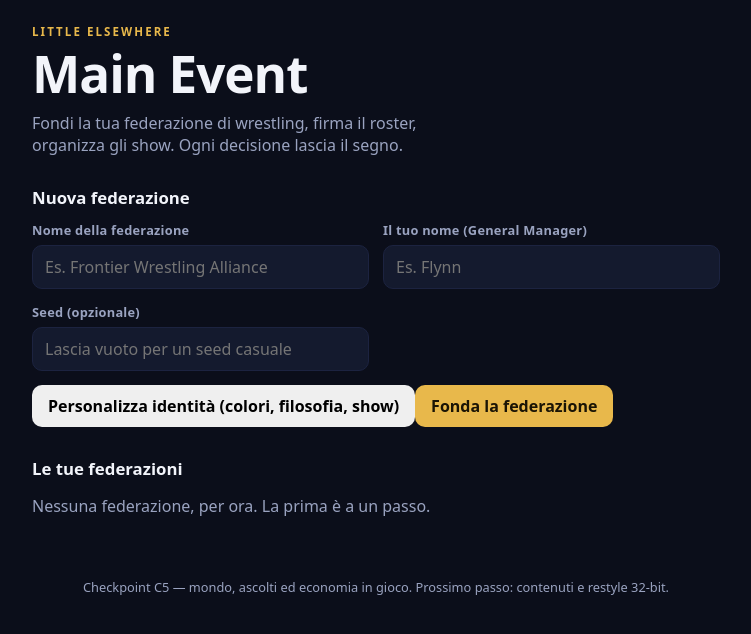
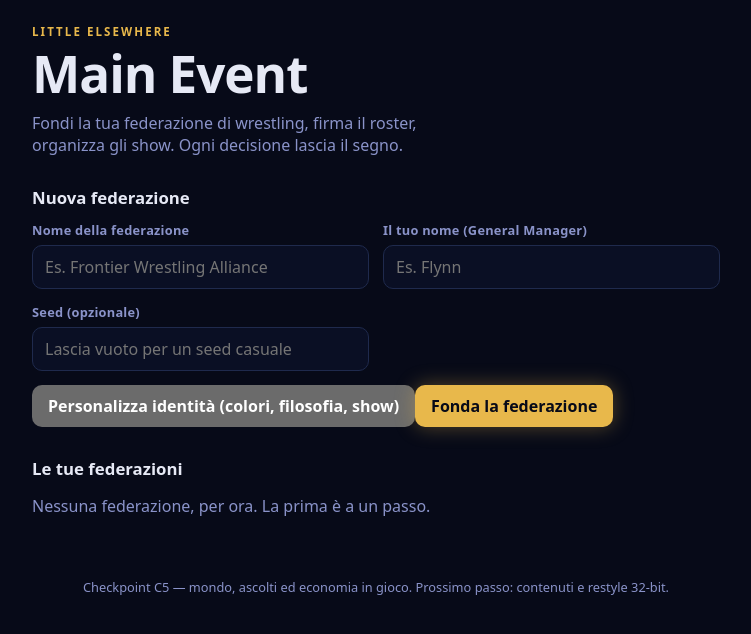
Before and after one commit to elsewhere-s0ph/main-event, a React (Vite) app: page / in a window 1280 px wide. Shown: the top 634 px of the page, without its empty margins (264-1015 px from the left). Built offline with nearby package versions, Linux system fonts and the light colour scheme.

Commit message:
feat(restyle): token «Notte di Main Event» dalla landing, tema chiaro/scuro, glow oro

```diff
--- a/src/styles/global.css
+++ b/src/styles/global.css
@@ -1,13 +1,38 @@
+/* «Notte di Main Event» — token identici alla landing (main-event-home.pages.dev).
+   Tema chiaro/scuro: default notte, override con [data-theme="light"] (chiave main-event-theme). */
 :root {
-  --bg: #0b0e1a;
-  --surface: #141a2e;
-  --surface-2: #1c2340;
-  --text: #f2f4fa;
-  --muted: #9aa3c0;
+  color-scheme: dark;
+  --bg: #070a18;
+  --bg-2: #0d1428;
+  --surface: #0a0f24;
+  --surface-2: #1f2a4d;
+  --text: #e6e9f5;
+  --muted: #8a93c9;
   --gold: #e8b84b;
+  --gold-2: #f9e3a8;
+  --lav: #c4b5fd;
+  --violet: #7c3aed;
   --teal: #2dd4bf;
   --danger: #ef6b6b;
+  --btn-ink: #070a18;
   --radius: 14px;
+}
+
+[data-theme="light"] {
+  color-scheme: light;
+  --bg: #f7f3ec;
+  --bg-2: #ffffff;
+  --surface: #ffffff;
+  --surface-2: #e5ddcf;
+  --text: #171426;
+  --muted: #5b6478;
+  --gold: #b8862c;
+  --gold-2: #8f6a1e;
+  --lav: #6d28d9;
+  --violet: #6d28d9;
+  --teal: #0f766e;
+  --danger: #c2413f;
+  --btn-ink: #ffffff;
 }
 
 * {
@@ -26,6 +51,7 @@ body {
   font-family: system-ui, -apple-system, "Segoe UI", Roboto, "Helvetica Neue", sans-serif;
   -webkit-font-smoothing: antialiased;
   min-height: 100vh;
+  transition: background 0.3s ease, color 0.3s ease;
 }
 
 #root {
@@ -36,6 +62,11 @@ h1,
 h2,
 h3 {
   line-height: 1.2;
+}
+
+:focus-visible {
+  outline: 2px solid var(--lav);
+  outline-offset: 2px;
 }
 
 button {
@@ -66,17 +97,42 @@ button {
 
 .btn-primary {
   background: var(--gold);
-  color: #1a1405;
+  color: var(--btn-ink);
+  box-shadow: 0 0 20px rgba(232, 184, 75, 0.35);
 }
 
 .btn-primary:hover:not(:disabled) {
-  filter: brightness(1.08);
+  background: var(--gold-2);
 }
 
 .btn-danger {
   background: transparent;
   color: var(--danger);
   border: 1px solid rgba(239, 107, 107, 0.4);
+}
+
+/* Toggle tema ☀️/🌙 — stesso schema della landing, flottante su tutte le pagine */
+.theme-toggle {
+  position: fixed;
+  bottom: 16px;
+  right: 16px;
+  z-index: 50;
+  width: 40px;
+  height: 40px;
+  display: flex;
+  align-items: center;
+  justify-content: center;
+  background: var(--surface);
+  border: 1px solid var(--surface-2);
+  border-radius: 999px;
+  color: var(--text);
+  font-size: 16px;
+  cursor: pointer;
+  transition: border-color 0.15s ease;
+}
+
+.theme-toggle:hover {
+  border-color: var(--gold);
 }
 
 .field {
```
